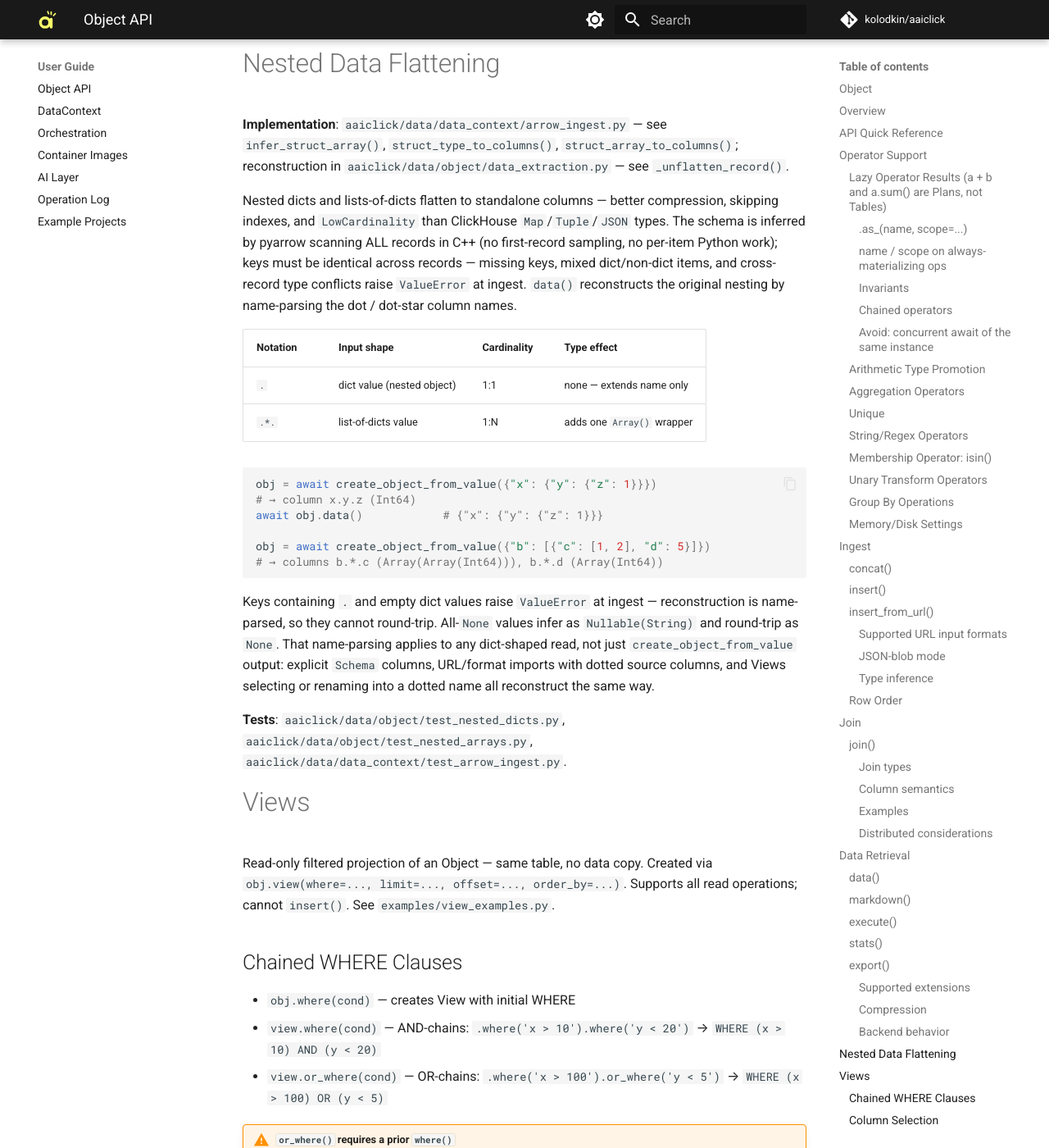
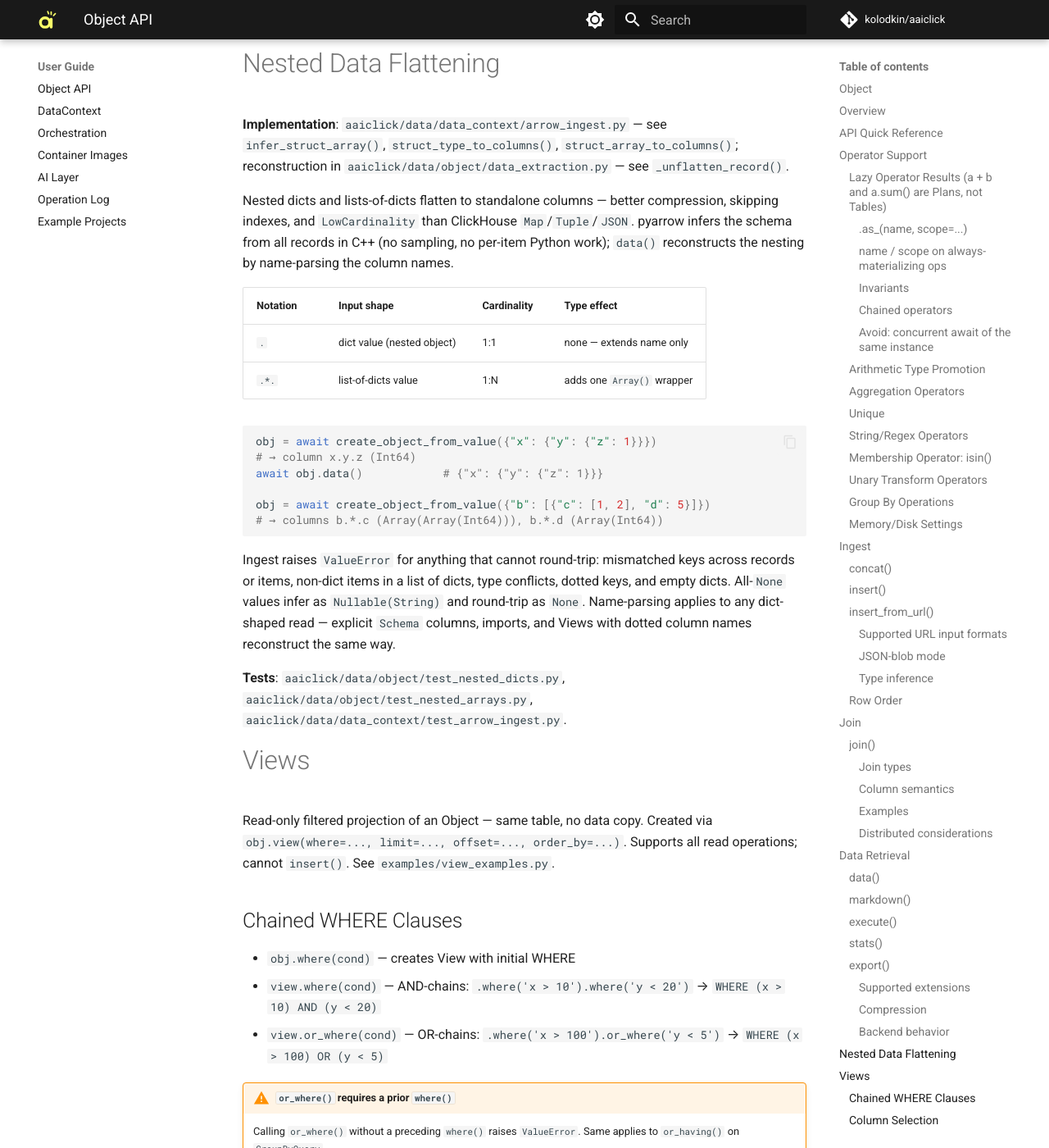
Before and after one commit to kolodkin/aaiclick, an MkDocs documentation site: the page built from docs/user_guide/object.md, in a window 1280 px wide and 1400 px high, scrolled down 19994 px. Shown: the whole window at 82% size. Built offline with MkDocs 1.6.1 and Material for MkDocs 9.7.7, drawn with Linux system fonts in a browser that asks for light colours; comment, search, counter and statistics services are not loaded.

Commit message:
Shorten nested data flattening section in user guide
Co-Authored-By: Claude Fable 5 <noreply@anthropic.com>
Claude-Session: https://claude.ai/code/session_01Qi4jo2QMYBFKFBDzFCPuDd

````diff
--- a/docs/user_guide/object.md
+++ b/docs/user_guide/object.md
@@ -656,12 +656,9 @@ await obj.export("/tmp/data.json.xz")
 
 Nested dicts and lists-of-dicts flatten to standalone columns — better
 compression, skipping indexes, and `LowCardinality` than ClickHouse
-`Map`/`Tuple`/`JSON` types. The schema is inferred by pyarrow scanning
-ALL records in C++ (no first-record sampling, no per-item Python work);
-keys must be identical across records — missing keys, mixed dict/non-dict
-items, and cross-record type conflicts raise `ValueError` at ingest.
-`data()` reconstructs the original nesting by name-parsing the dot /
-dot-star column names.
+`Map`/`Tuple`/`JSON`. pyarrow infers the schema from all records in C++
+(no sampling, no per-item Python work); `data()` reconstructs the nesting
+by name-parsing the column names.
 
 | Notation | Input shape                | Cardinality | Type effect                |
 |----------|----------------------------|-------------|----------------------------|
@@ -677,12 +674,12 @@ obj = await create_object_from_value({"b": [{"c": [1, 2], "d": 5}]})
 # → columns b.*.c (Array(Array(Int64))), b.*.d (Array(Int64))
 ```
 
-Keys containing `.` and empty dict values raise `ValueError` at ingest —
-reconstruction is name-parsed, so they cannot round-trip. All-`None` values
-infer as `Nullable(String)` and round-trip as `None`. That name-parsing
-applies to any dict-shaped read, not just `create_object_from_value` output:
-explicit `Schema` columns, URL/format imports with dotted source columns, and
-Views selecting or renaming into a dotted name all reconstruct the same way.
+Ingest raises `ValueError` for anything that cannot round-trip: mismatched
+keys across records or items, non-dict items in a list of dicts, type
+conflicts, dotted keys, and empty dicts. All-`None` values infer as
+`Nullable(String)` and round-trip as `None`. Name-parsing applies to any
+dict-shaped read — explicit `Schema` columns, imports, and Views with
+dotted column names reconstruct the same way.
 
 **Tests**: `aaiclick/data/object/test_nested_dicts.py`, `aaiclick/data/object/test_nested_arrays.py`, `aaiclick/data/data_context/test_arrow_ingest.py`.
 
````
